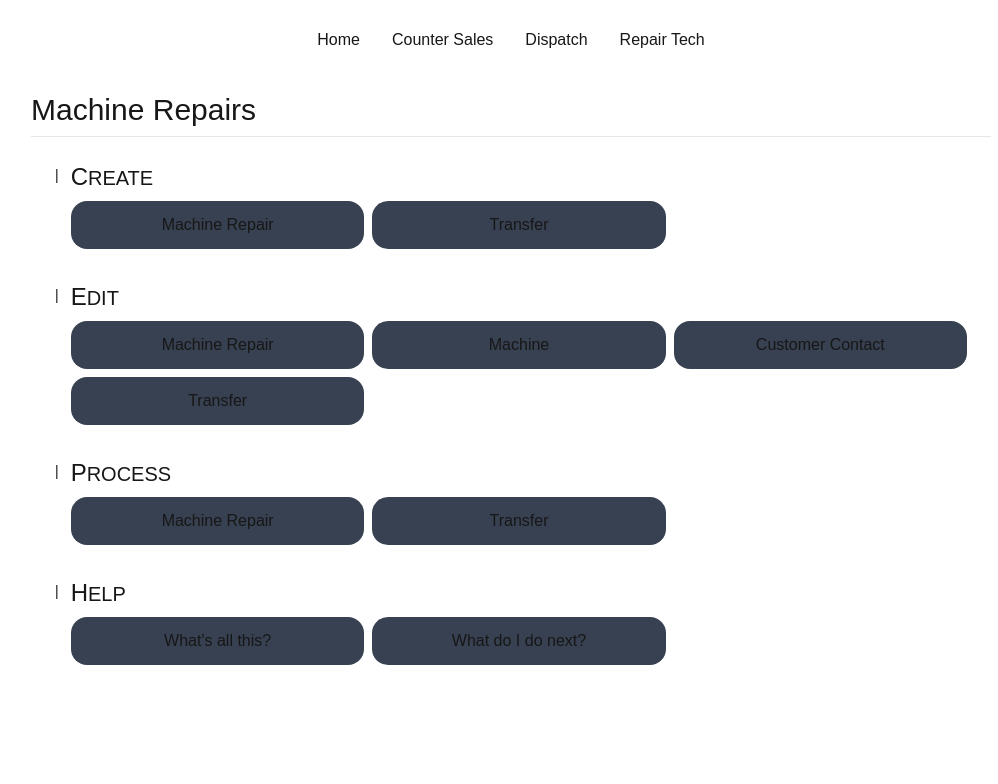
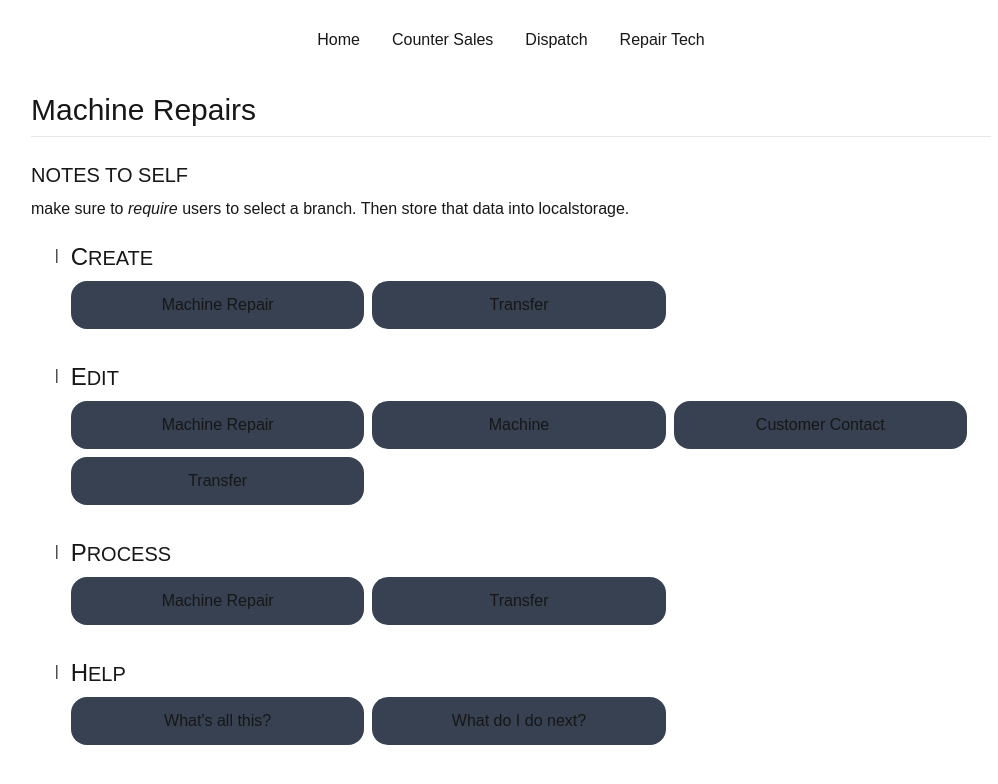
Before and after one commit to WillTaylor2352/MachineRepairs, a Next.js app in the folder machinerepairs/: page / in a window 1280 px wide. Shown: the top 784 px of the page, without its empty margins (129-1127 px from the left). Built offline with nearby package versions, Linux system fonts and the light colour scheme.

Commit message:
Note to self on homepage

```diff
--- a/machinerepairs/src/app/page.js
+++ b/machinerepairs/src/app/page.js
@@ -13,6 +13,11 @@ export default function Home() {
 				<h1 className={`mb-[calc(3vh)] w-auto border-b-[1px] pb-2`}>
 					Machine Repairs
 				</h1>
+				<h2 cla>NOTES TO SELF</h2>
+				<p className="mb-5">
+					make sure to <em>require</em> users to select a branch. Then store
+					that data into localstorage.
+				</p>
 				<div className="grid justify-self-center md:w-[calc(95%)]">
 					{
 						// see hp_buttons import for location of Buttons configuration json
```
